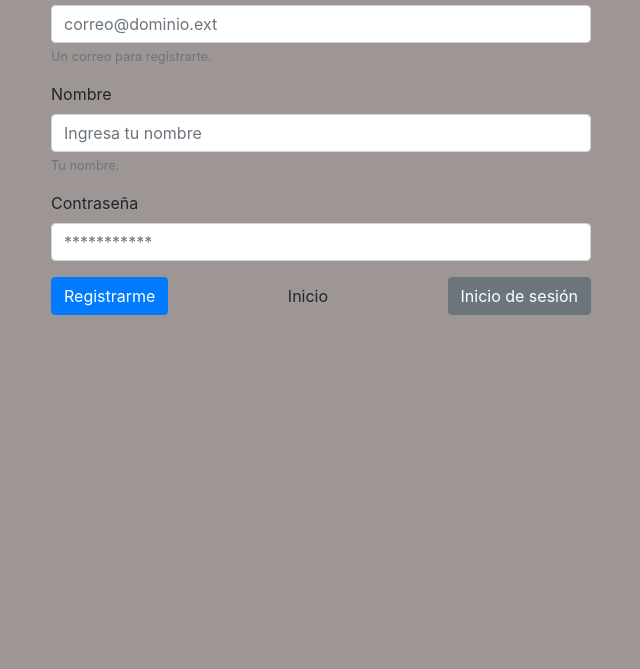
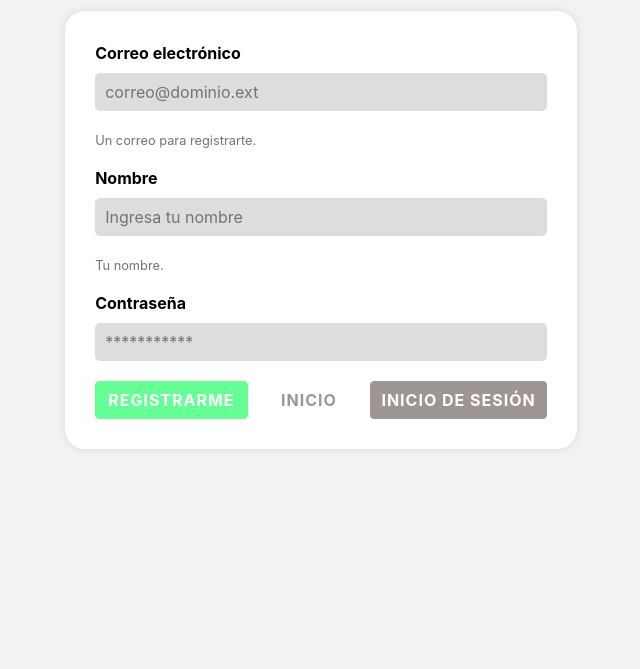
Before and after one commit to roySida/Proyecto-BD, a website: page Pokedex/signin2.html in a window 1280 px wide. Shown: the part 131-800 px from the top of the page, without its empty margins (319-959 px from the left). Drawn offline with nearby package versions, Linux system fonts and the light colour scheme.

Commit message:
ActualizacionSignin

```diff
--- a/Pokedex/signin2.html
+++ b/Pokedex/signin2.html
@@ -16,7 +16,80 @@
 
 <style>
     body {
-                background-color: #9e9595; /* Color de fondo en formato hexadecimal */
+        background-color: #f2f2f2;
+    }
+
+    .container {
+        margin-top: 5%;
+        max-width: 650px;
+    }
+
+    h1 {
+        color: #32CD32;
+        text-align: center;
+        margin-bottom: 30px;
+    }
+
+    .login-box {
+        background-color: #ffffff;
+        border-radius: 20px;
+        padding: 30px;
+        box-shadow: 0px 0px 10px rgba(0, 0, 0, 0.1);
+    }
+
+    .form-group label {
+        color: #000000;
+        font-weight: bold;
+    }
+
+    .form-group input {
+        background-color: #dddddd;
+        color: #000000;
+        border: none;
+        border-radius: 5px;
+        padding: 10px;
+        width: 100%;
+        margin-bottom: 20px;
+    }
+
+    .btn-primary {
+        background-color: #65FF96;
+        border-color: #65FF96;
+        padding: 5px 10x;
+        font-weight: bold;
+        text-transform: uppercase;
+        letter-spacing: 1px;
+        transition: background-color 0.3s ease;
+    }
+
+    .btn-primary:hover {
+        background-color: #4CDB77;
+        border-color: #4CDB77;
+    }
+
+    .btn-terciary {
+        background-color: #ffffff;
+        border-color: #ffffff;
+        color: #9e9595;
+        padding: 5px 10px;
+        font-weight: bold;
+        text-transform: uppercase;
+        letter-spacing: 1px;
+    }
+
+    .btn-secondary {
+        background-color: #9e9595;
+        border-color: #9e9595;
+        padding: 5px 10px;
+        font-weight: bold;
+        text-transform: uppercase;
+        letter-spacing: 1px;
+        transition: background-color 0.3s ease;
+    }
+
+    .btn-secondary:hover {
+        background-color: #7a6e6e;
+        border-color: #7a6e6e;
     }
 </style>
 
@@ -28,7 +101,9 @@
             </div>
         </div>
         <div class="row align-items-center">
-            <div class="col-6 offset-3">
+            <div class="col-10 offset-1">
+                <div class="login-box">
+<form>
     <div class="form-group">
         <label for="input-mail">Correo electrónico</label>
         <input type="email" class="form-control" id="input-mail" placeholder="correo@dominio.ext">
@@ -47,11 +122,8 @@
         <button class="btn btn-primary">Registrarme</button>
         <button class="btn btn-terciary">Inicio</button>
         <button class="btn btn-secondary">Inicio de sesión</button>
-
     </div>
-            </div>
-        </div>
-    </div>
+</form>
 </body>
 
 </html>
```
Lines whose indentation alone changed are shown as unchanged.
